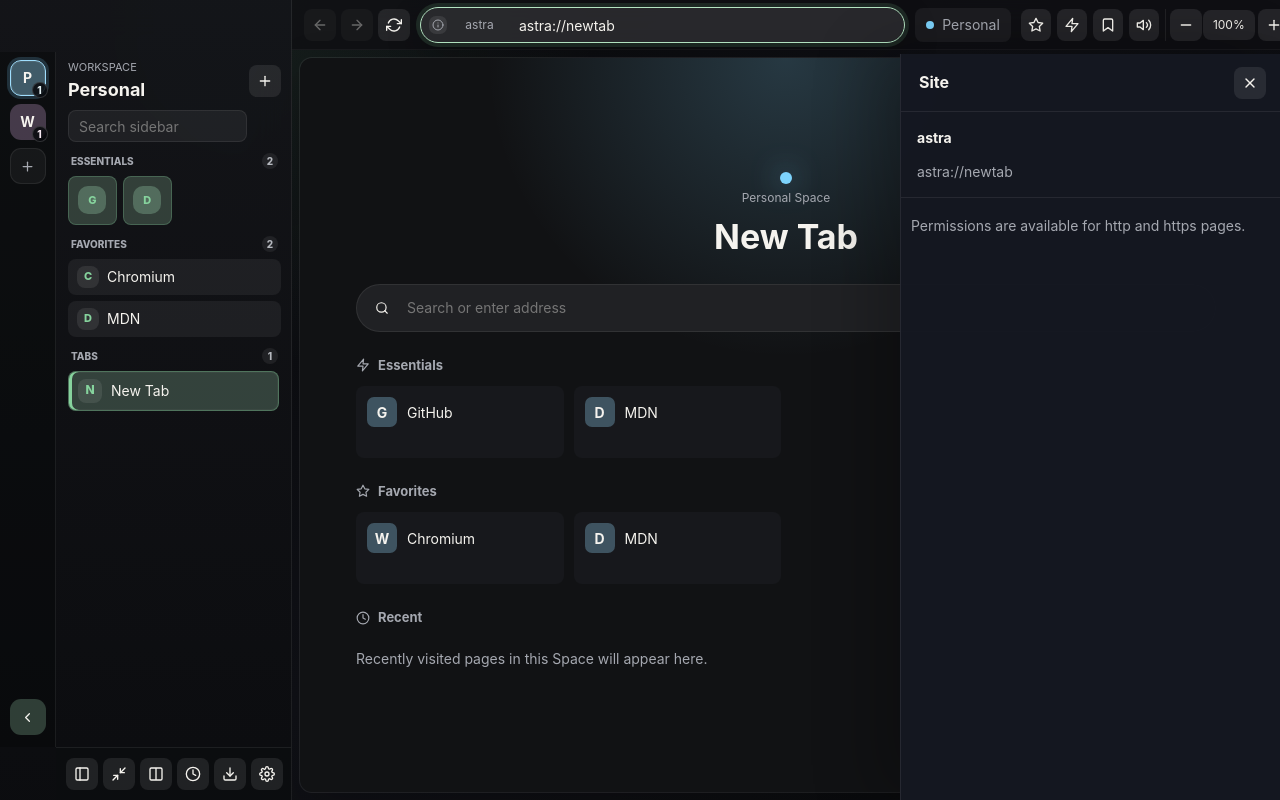
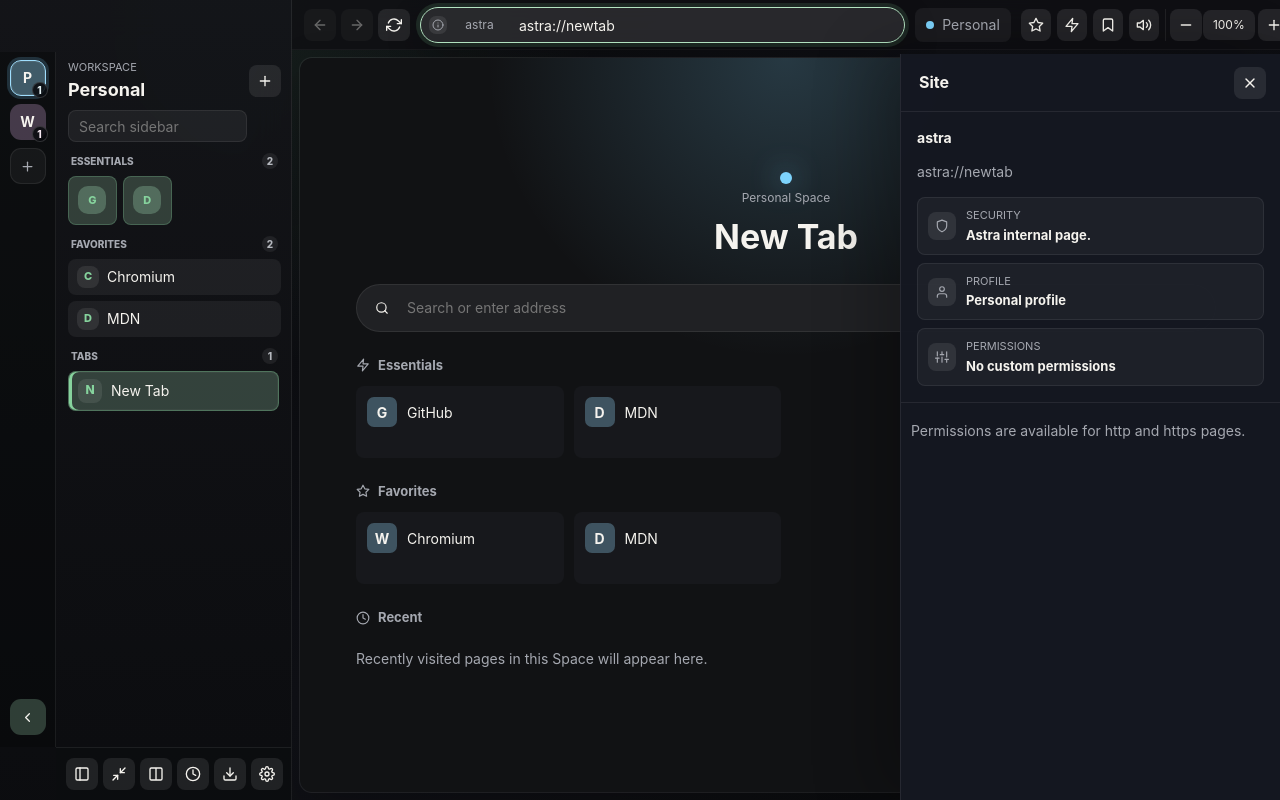
Before and after one commit to Tsutomu-miku/astra-browser, a React (Vite) app: page / in a window 1280 px wide. Both pictures are taken after a click on the button "astra". Shown: the top 800 px of the page. Built offline with nearby package versions, Linux system fonts and the light colour scheme.

Commit message:
feat: summarize site identity scope

```diff
--- a/src/renderer/styles/panels.css
+++ b/src/renderer/styles/panels.css
@@ -187,6 +187,60 @@
   white-space: nowrap;
 }
 
+.site-summary-grid {
+  display: grid;
+  gap: 8px;
+  padding-top: 2px;
+}
+
+.site-summary-item {
+  min-width: 0;
+  display: grid;
+  grid-template-columns: 28px minmax(0, 1fr);
+  align-items: center;
+  gap: 10px;
+  padding: 10px;
+  border: 1px solid var(--line);
+  border-radius: 8px;
+  background: rgba(255, 255, 255, 0.04);
+}
+
+.site-summary-icon {
+  width: 28px;
+  height: 28px;
+  display: grid;
+  place-items: center;
+  border-radius: 8px;
+  background: var(--control);
+  color: var(--muted);
+}
+
+.site-summary-copy {
+  min-width: 0;
+  display: grid;
+  gap: 2px;
+}
+
+.site-summary-copy span,
+.site-summary-copy strong {
+  min-width: 0;
+  overflow: hidden;
+  text-overflow: ellipsis;
+  white-space: nowrap;
+}
+
+.site-summary-copy span {
+  color: var(--muted);
+  font-size: 11px;
+  text-transform: uppercase;
+}
+
+.site-summary-copy strong {
+  color: var(--text);
+  font-size: 13px;
+  font-weight: 650;
+}
+
 .permission-list {
   display: grid;
 }
--- a/src/renderer/surfaces/panels/SiteInfoPanel.tsx
+++ b/src/renderer/surfaces/panels/SiteInfoPanel.tsx
@@ -1,4 +1,5 @@
-import { FiX } from "react-icons/fi";
+import type { ReactNode } from "react";
+import { FiShield, FiSliders, FiUser, FiX } from "react-icons/fi";
 
 import { getUrlIdentity } from "../../domain/browser/urlIdentity";
 import {
@@ -9,11 +10,13 @@
 } from "../../domain/permissions/sitePermissions";
 import type { SitePermissionDecision } from "../../domain/browser/types";
 import type { BrowserController } from "../../app/controller/types";
+import { getSecurityDescription, getSitePermissionSummary } from "./model/siteInfoState";
 
 export function SiteInfoPanel({ controller }: { controller: BrowserController }) {
   const { actions, activeTab, activeWorkspace, setPanel, state } = controller;
   const identity = getUrlIdentity(activeTab.url);
   const origin = getOriginFromUrl(activeTab.url);
+  const permissionSummary = getSitePermissionSummary(state.sitePermissions, activeWorkspace.profileId, origin);
 
   return (
     <aside className="site-panel">
@@ -24,6 +27,11 @@
       <section className="site-summary">
         <span className={`site-security is-${identity.security}`}>{identity.label}</span>
         <span className="site-origin">{origin ?? activeTab.url}</span>
+        <div className="site-summary-grid">
+          <SummaryItem icon={<FiShield />} label="Security" value={getSecurityDescription(identity.security)} />
+          <SummaryItem icon={<FiUser />} label="Profile" value={`${activeWorkspace.profileName} profile`} />
+          <SummaryItem icon={<FiSliders />} label="Permissions" value={permissionSummary.label} />
+        </div>
       </section>
       {origin ? (
         <section className="permission-list" aria-label="Site permissions">
@@ -41,6 +49,26 @@
         <p className="empty-state">Permissions are available for http and https pages.</p>
       )}
     </aside>
+  );
+}
+
+function SummaryItem({
+  icon,
+  label,
+  value
+}: {
+  icon: ReactNode;
+  label: string;
+  value: string;
+}) {
+  return (
+    <article className="site-summary-item">
+      <span className="site-summary-icon">{icon}</span>
+      <span className="site-summary-copy">
+        <span>{label}</span>
+        <strong>{value}</strong>
+      </span>
+    </article>
   );
 }
 
--- /dev/null
+++ b/src/renderer/surfaces/panels/model/siteInfoState.ts
@@ -0,0 +1,48 @@
+import type { SitePermissionRule } from "../../../domain/browser-core";
+import type { UrlSecurity } from "../../../domain/browser/urlIdentity";
+
+export interface SitePermissionSummary {
+  allowedCount: number;
+  blockedCount: number;
+  label: string;
+  totalCount: number;
+}
+
+export function getSitePermissionSummary(
+  rules: SitePermissionRule[],
+  profileId: string,
+  origin: string | null
+): SitePermissionSummary {
+  const scopedRules = origin
+    ? rules.filter((rule) => rule.profileId === profileId && rule.origin === origin)
+    : [];
+  const allowedCount = scopedRules.filter((rule) => rule.decision === "allow").length;
+  const blockedCount = scopedRules.filter((rule) => rule.decision === "block").length;
+  const totalCount = scopedRules.length;
+
+  return {
+    allowedCount,
+    blockedCount,
+    label: getSummaryLabel(allowedCount, blockedCount),
+    totalCount
+  };
+}
+
+export function getSecurityDescription(security: UrlSecurity): string {
+  if (security === "secure") return "Connection uses HTTPS.";
+  if (security === "insecure") return "Connection is not encrypted.";
+  if (security === "internal") return "Astra internal page.";
+  return "Security is unavailable for this entry.";
+}
+
+function getSummaryLabel(allowedCount: number, blockedCount: number): string {
+  const totalCount = allowedCount + blockedCount;
+  if (totalCount === 0) return "No custom permissions";
+
+  const parts = [
+    allowedCount > 0 ? `${allowedCount} allowed` : "",
+    blockedCount > 0 ? `${blockedCount} blocked` : ""
+  ].filter(Boolean);
+
+  return parts.join(", ");
+}
```
Also changed, not shown: 2 other files (tests, documents, lock files or other folders).
